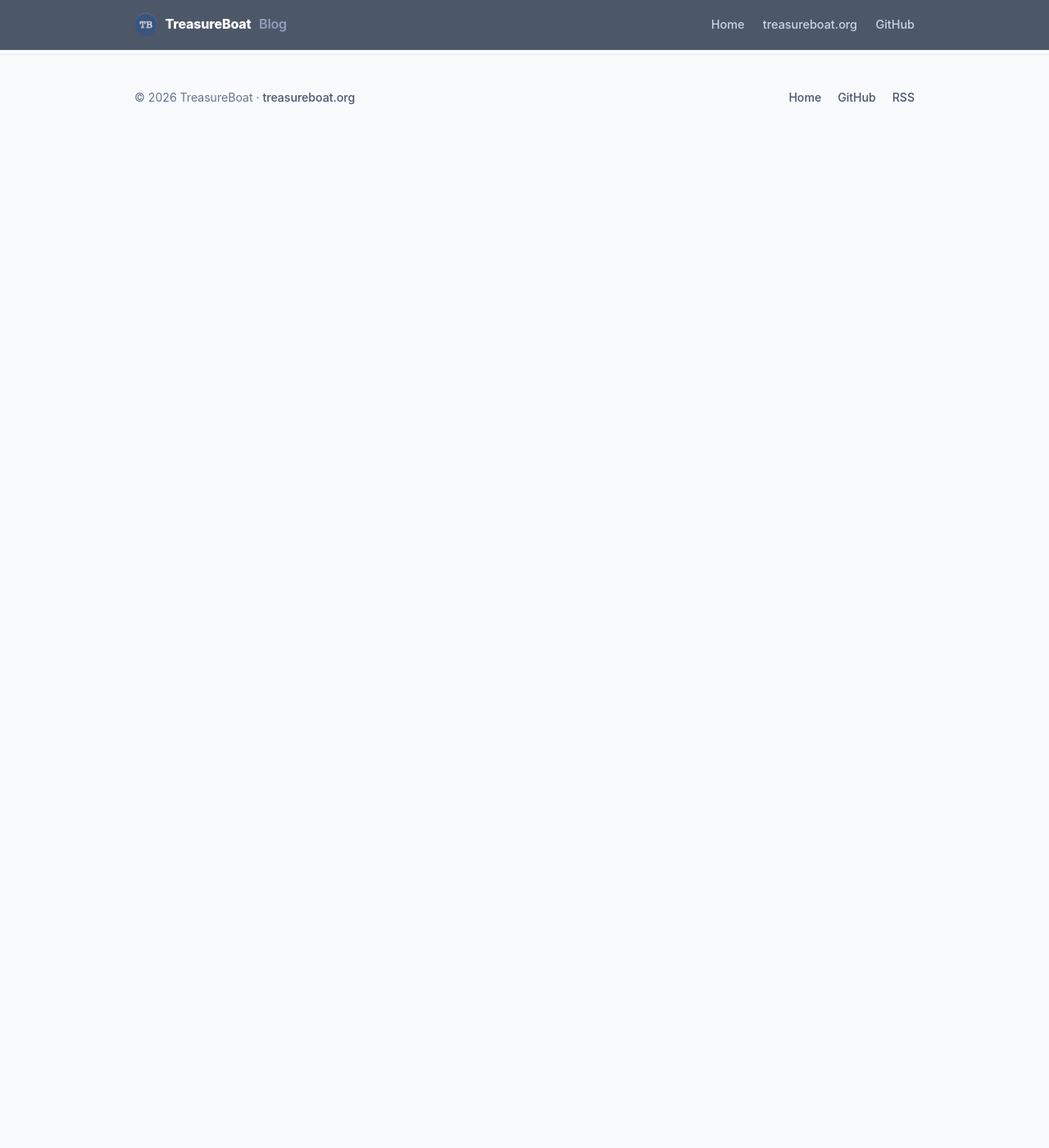
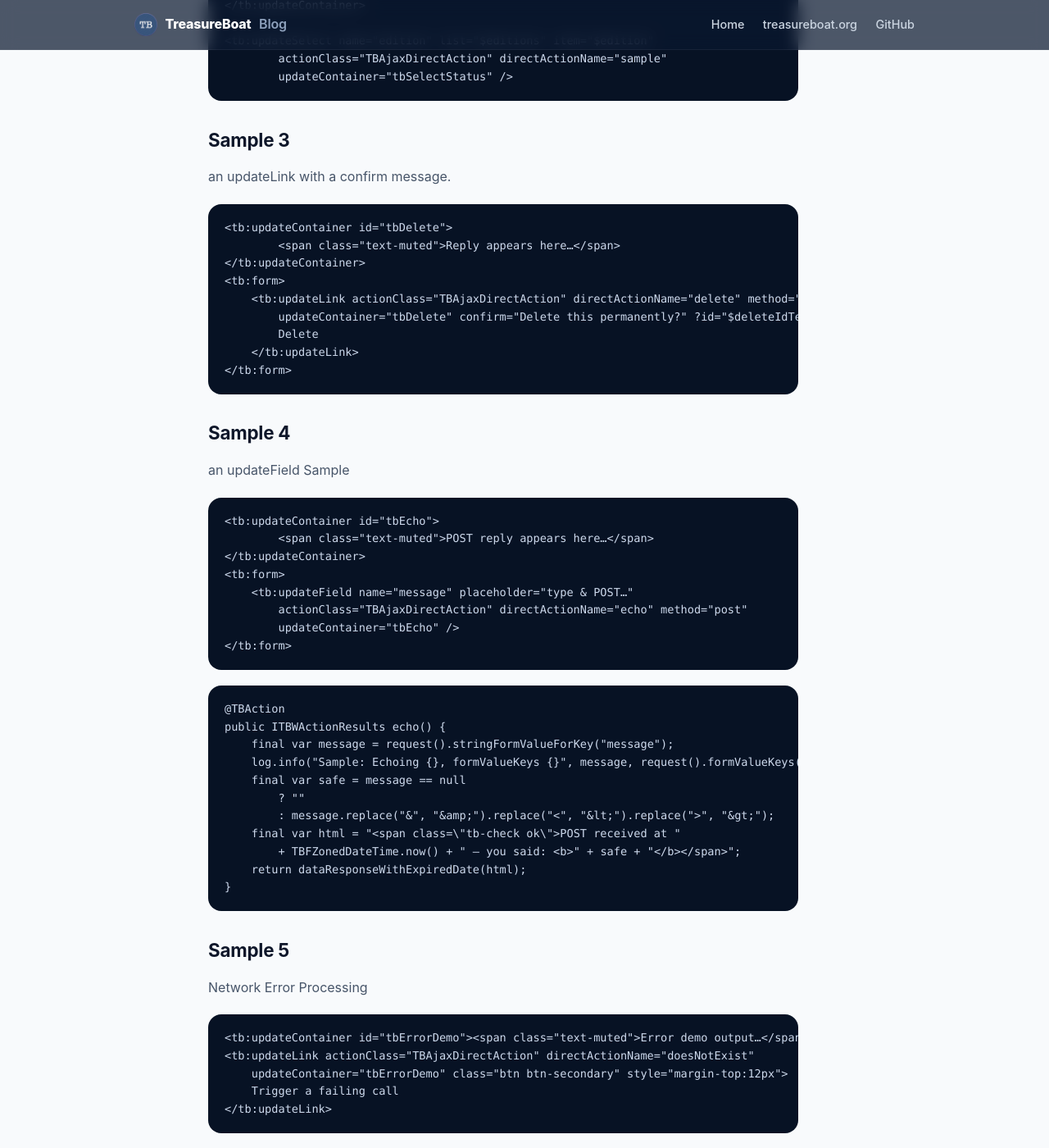
Before and after one commit to ishimoto/ishimoto.github.io, a Jekyll site: the page built from _posts/2026-08-08-updateLink.md, in a window 1280 px wide and 1400 px high, scrolled down 1172 px. Shown: the whole window at 82% size. Built offline with Jekyll 4.4.1, drawn with Linux system fonts in a browser that asks for light colours; before the commit the page ends 1343 px from its top, so only the background shows below that; some of the changed text lies outside the part shown.

Commit message:
add all other samples

```diff
--- a/_posts/2026-08-08-updateLink.md
+++ b/_posts/2026-08-08-updateLink.md
@@ -7,6 +7,12 @@ date:   2026-08-08 12:20:00 +0900
 categories: ajax
 tags: ajax
 ---
+# Non Session Ajax update
+
+From the ControlCenter you can get access via **Policy.tb-core-extensions.show.dashboard.DashboardAjaxUI**.
+This is a new set of commands for having Ajax UpdateContainers in Non Session calls.
+
+## Sample 1
 a simple ajax call from a non session page to an direct action.
 
 {% highlight html %}
@@ -29,6 +35,8 @@ a simple ajax call from a non session page to an direct action.
     }
 {% endhighlight %}
 
+## Sample 2
+
 a simple ajax call from a non session page to an direct action from a Selector Tag.
 
 {% highlight html %}
@@ -40,3 +48,60 @@ a simple ajax call from a non session page to an direct action from a Selector T
         actionClass="TBAjaxDirectAction" directActionName="sample"
         updateContainer="tbSelectStatus" />
 {% endhighlight %}
+
+## Sample 3
+
+an updateLink with a confirm message.
+
+{% highlight html %}
+<tb:updateContainer id="tbDelete">
+	<span class="text-muted">Reply appears here…</span>
+</tb:updateContainer>
+<tb:form>
+    <tb:updateLink actionClass="TBAjaxDirectAction" directActionName="delete" method="post"
+        updateContainer="tbDelete" confirm="Delete this permanently?" ?id="$deleteIdTest">
+        Delete
+    </tb:updateLink>
+</tb:form>
+{% endhighlight %}
+
+## Sample 4
+
+an updateField Sample
+
+{% highlight html %}
+<tb:updateContainer id="tbEcho">
+	<span class="text-muted">POST reply appears here…</span>
+</tb:updateContainer>
+<tb:form>
+    <tb:updateField name="message" placeholder="type & POST…"
+        actionClass="TBAjaxDirectAction" directActionName="echo" method="post"
+        updateContainer="tbEcho" />
+</tb:form>
+{% endhighlight %}
+
+{% highlight java %}
+@TBAction
+public ITBWActionResults echo() {
+    final var message = request().stringFormValueForKey("message");
+    log.info("Sample: Echoing {}, formValueKeys {}", message, request().formValueKeys());
+    final var safe = message == null
+    	? ""
+    	: message.replace("&", "&amp;").replace("<", "&lt;").replace(">", "&gt;");
+    final var html = "<span class=\"tb-check ok\">POST received at "
+    	+ TBFZonedDateTime.now() + " — you said: <b>" + safe + "</b></span>";
+    return dataResponseWithExpiredDate(html);
+}
+{% endhighlight %}
+
+## Sample 5
+
+Network Error Processing
+
+{% highlight html %}
+<tb:updateContainer id="tbErrorDemo"><span class="text-muted">Error demo output…</span></tb:updateContainer>
+<tb:updateLink actionClass="TBAjaxDirectAction" directActionName="doesNotExist"
+    updateContainer="tbErrorDemo" class="btn btn-secondary" style="margin-top:12px">
+    Trigger a failing call
+</tb:updateLink>
+{% endhighlight %}
```
